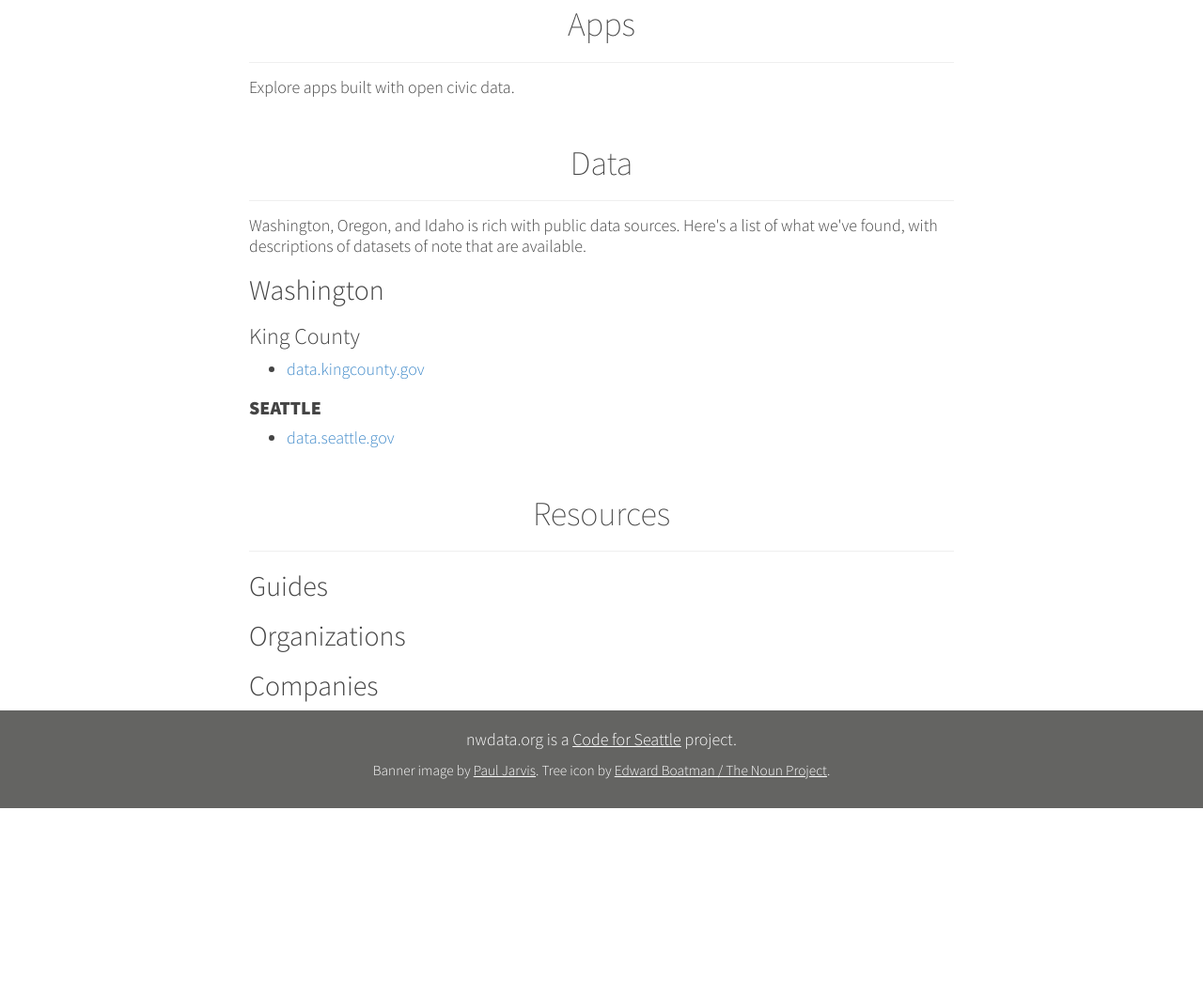
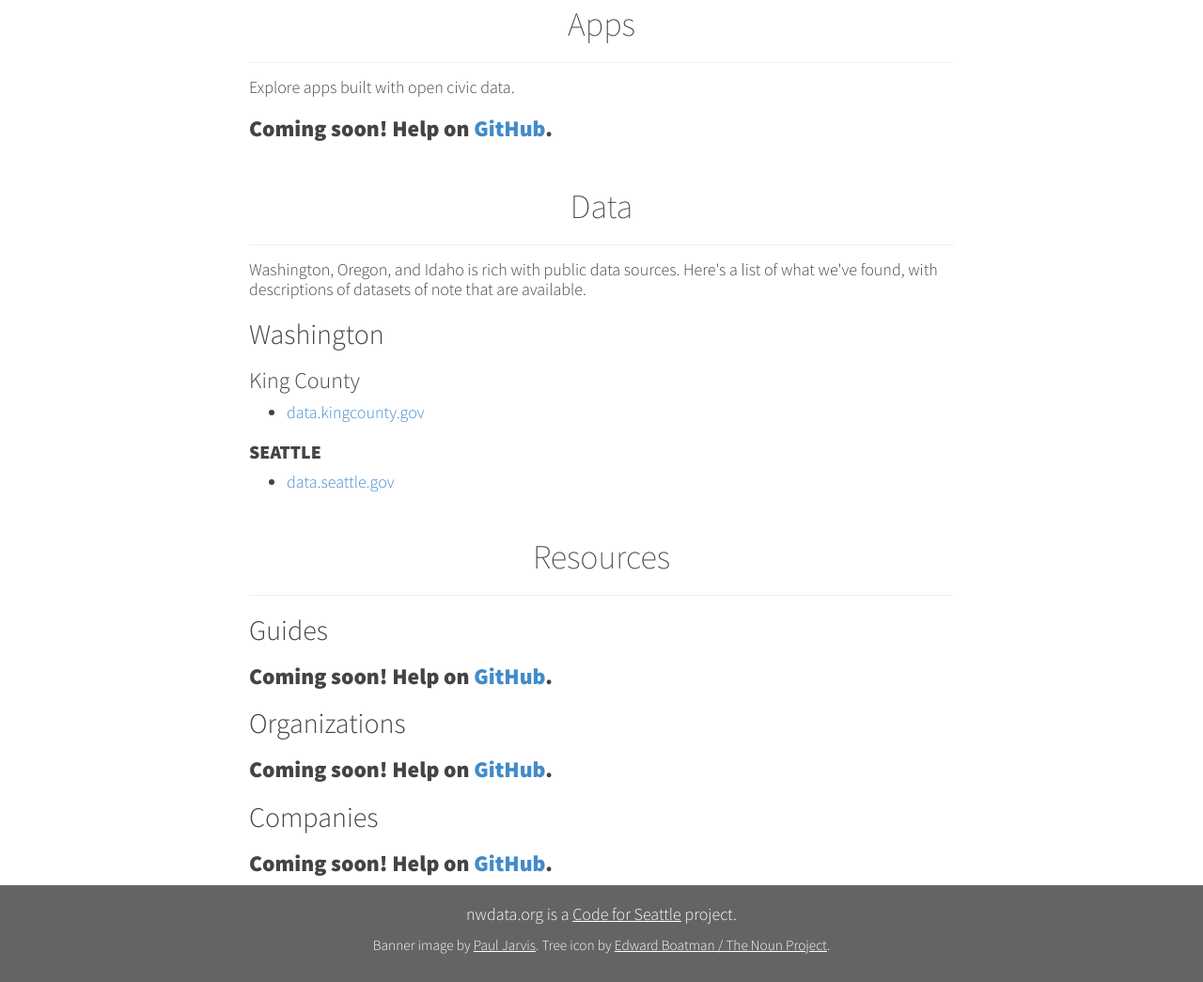
Before and after one commit to hellenlarach/nwdata.org, a website: page index.ejs in a window 1280 px wide. Shown: the part 1300-2345 px from the top of the page at 94% size. Before the commit the page ends 2160 px from the top, so only its background shows below. Drawn offline with nearby package versions, Linux system fonts and the light colour scheme; files that its build step writes are made by us from their sources.

Commit message:
heh, coming soon garbage.

```diff
--- a/index.ejs
+++ b/index.ejs
@@ -53,6 +53,8 @@
     <section id="apps" class="col-md-8 col-md-offset-2">
         <h1>Apps</h1>
         <p>Explore apps built with open civic data.</p>
+
+        <h3><strong>Coming soon! Help on <a href="https://github.com/sethvincent/nwdata.org" target="_blank">GitHub</a>.</strong></h3>
     </section>
   </div>
 
@@ -89,10 +91,13 @@
       <h1>Resources</h1>
 
       <h2>Guides</h2>
+      <h3><strong>Coming soon! Help on <a href="https://github.com/sethvincent/nwdata.org" target="_blank">GitHub</a>.</strong></h3>
 
       <h2>Organizations</h2>
+      <h3><strong>Coming soon! Help on <a href="https://github.com/sethvincent/nwdata.org" target="_blank">GitHub</a>.</strong></h3>
 
       <h2>Companies</h2>
+      <h3><strong>Coming soon! Help on <a href="https://github.com/sethvincent/nwdata.org" target="_blank">GitHub</a>.</strong></h3>
   </section>
   </div>
   </div>
```
Also changed, not shown: dist/index.html.
